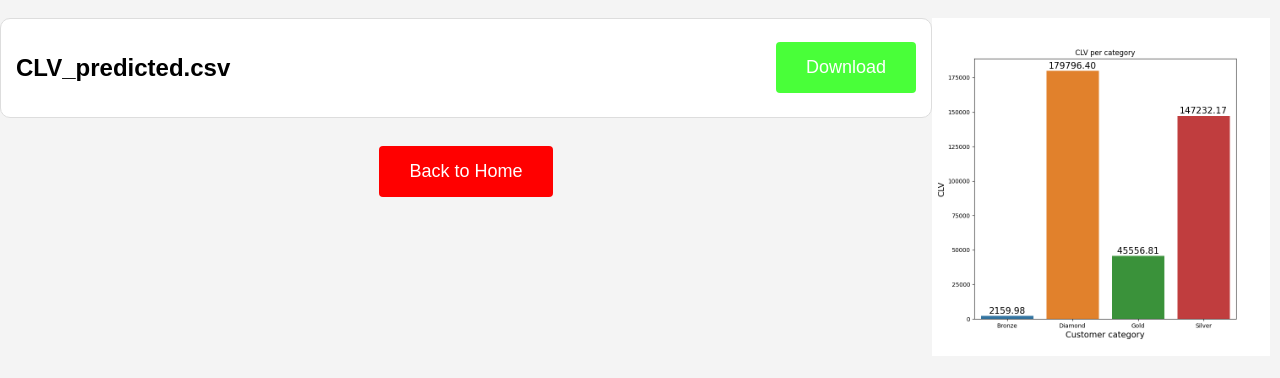
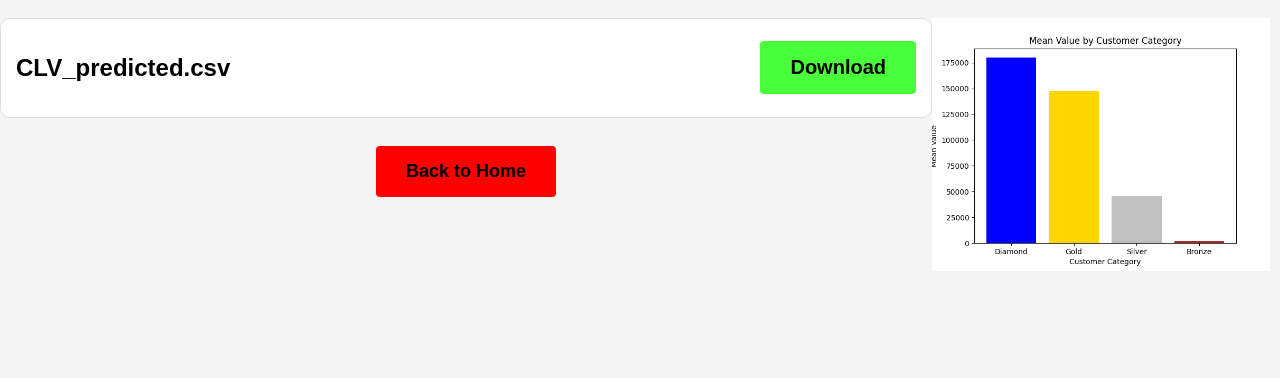
Before and after one commit to ui-fankfurt/clv_prediction, a Flask app: page /download in a window 1280 px wide. Shown: the part 105-483 px from the top of the page. Run offline with Flask 3, Linux system fonts and the light colour scheme; parts of the project's set-up code (start-up, migrations or seed data) failed here and were passed over.

Commit message:
bolded the words in button

```diff
--- a/static/download.css
+++ b/static/download.css
@@ -49,12 +49,13 @@ body {
 /* Style for the "Download" button inside the card */
 .download-button {
     background-color: #49FF39;
-    color: #fff;
+    color: black;
     border: none;
     padding: 15px 30px;
     border-radius: 4px;
     cursor: pointer;
-    font-size: 18px; /* Adjust the font size to your preference */
+    font-size: 20px; /* Adjust the font size to your preference */
+    font-weight: bold;
 }
 
 /* Style for button hover state */
@@ -103,12 +104,13 @@ body {
 /* Style for the back button to match the download button */
 .back-button {
     background-color: #FF0000;
-    color: #fff;
+    color: black;
     border: none;
     padding: 15px 30px;
     border-radius: 4px;
     cursor: pointer;
     font-size: 18px; /* Adjust the font size to your preference */
+    font-weight: bold;
 }
 
 /* Style for button hover state */
```
Also changed, not shown: static/my_plot.png.
